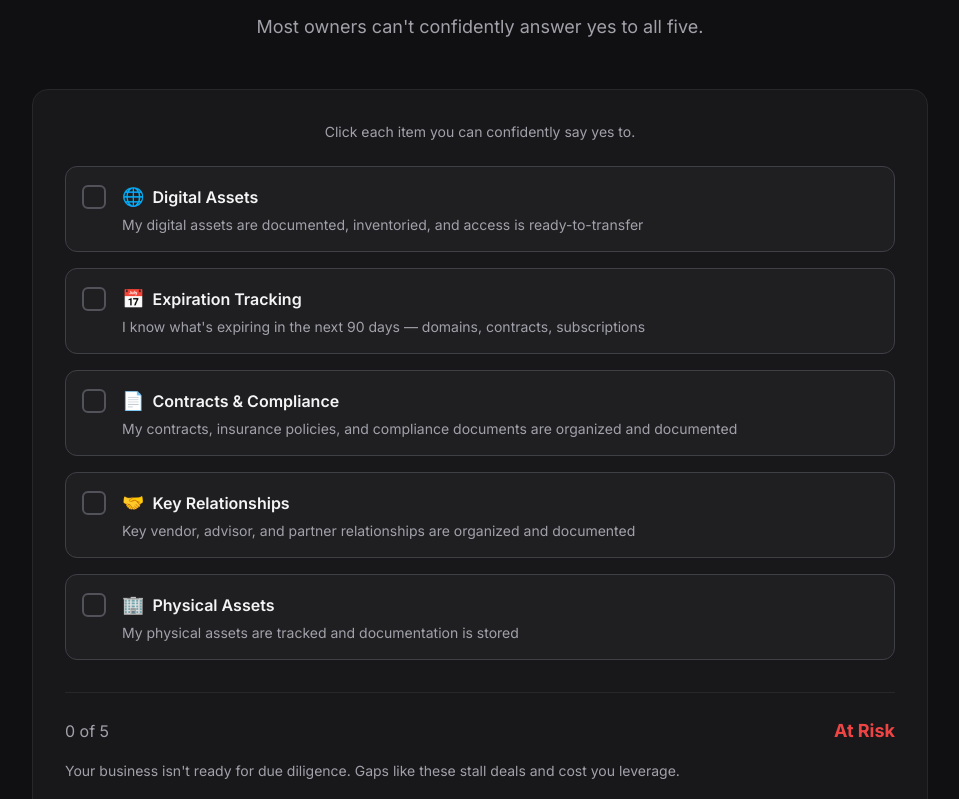
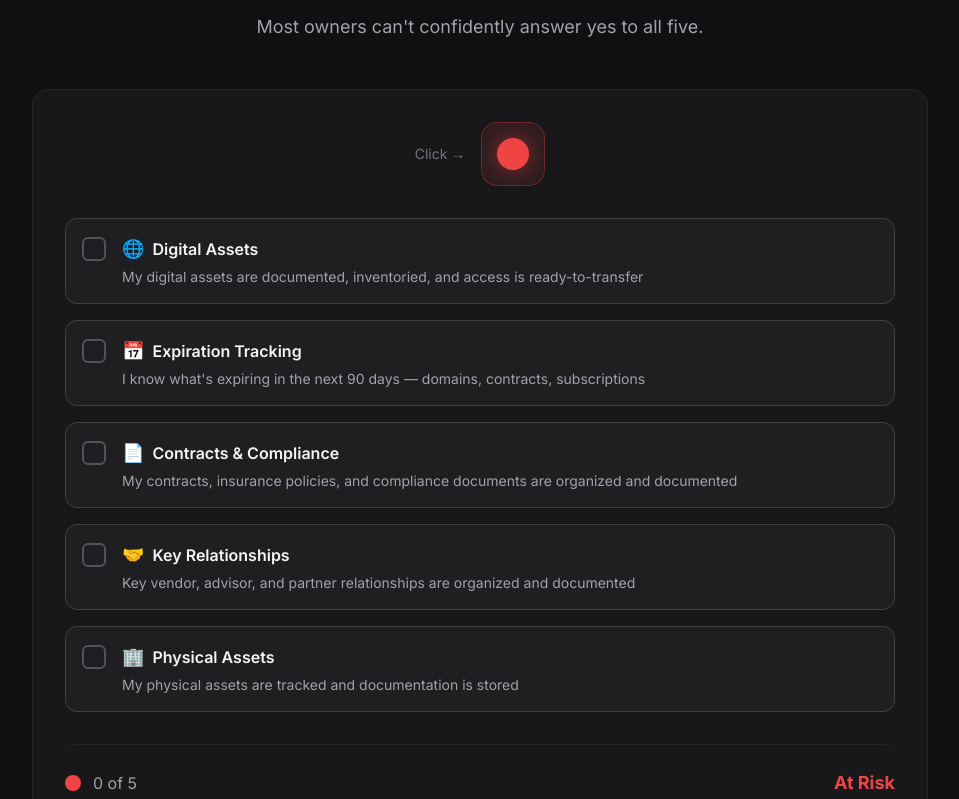
Before and after one commit to rmiskowitz/business-vault, a Next.js app: page / in a window 1280 px wide. Shown: the part 1021-1820 px from the top of the page, without its empty margins (160-1119 px from the left). Built offline with nearby package versions, Linux system fonts and the light colour scheme.

Commit message:
Update page.tsx

```diff
--- a/src/app/page.tsx
+++ b/src/app/page.tsx
@@ -50,6 +50,27 @@ export default function Home() {
     if (count <= 1) return 'text-red-500';
     if (count <= 3) return 'text-amber-500';
     return 'text-emerald-500';
+  };
+
+  const getStatusBgColor = () => {
+    const count = checkedItems.size;
+    if (count <= 1) return 'bg-red-500';
+    if (count <= 3) return 'bg-amber-500';
+    return 'bg-emerald-500';
+  };
+
+  const getStatusBorderColor = () => {
+    const count = checkedItems.size;
+    if (count <= 1) return 'border-red-500/30';
+    if (count <= 3) return 'border-amber-500/30';
+    return 'border-emerald-500/30';
+  };
+
+  const getStatusBgLight = () => {
+    const count = checkedItems.size;
+    if (count <= 1) return 'bg-red-500/10';
+    if (count <= 3) return 'bg-amber-500/10';
+    return 'bg-emerald-500/10';
   };
 
   const getStatusText = () => {
@@ -278,9 +299,15 @@ export default function Home() {
           </p>
 
           <div className="bg-zinc-900 rounded-2xl border border-zinc-800 p-8">
-            <p className="text-zinc-400 text-sm mb-6 text-center">
-              Click each item you can confidently say yes to.
-            </p>
+            {/* Traffic Light Indicator */}
+            <div className="flex items-center justify-center gap-4 mb-8">
+              <div className="text-zinc-500 text-sm">Click →</div>
+              <div className={`w-16 h-16 rounded-2xl flex items-center justify-center transition-all duration-300 ${getStatusBgLight()} border ${getStatusBorderColor()}`}>
+                <div className={`w-8 h-8 rounded-full transition-all duration-300 ${getStatusBgColor()} shadow-lg`}
+                     style={{ boxShadow: `0 0 20px ${checkedItems.size <= 1 ? 'rgba(239,68,68,0.5)' : checkedItems.size <= 3 ? 'rgba(245,158,11,0.5)' : 'rgba(16,185,129,0.5)'}` }}>
+                </div>
+              </div>
+            </div>
 
             <div className="space-y-4">
               {checklistItems.map((item, index) => (
@@ -319,11 +346,15 @@ export default function Home() {
               ))}
             </div>
 
-            <div className="mt-8 pt-6 border-t border-zinc-800">
+            {/* Results Section with Traffic Light Status */}
+            <div className={`mt-8 pt-6 border-t border-zinc-800 rounded-xl transition-all duration-300`}>
               <div className="flex items-center justify-between mb-4">
-                <span className="text-zinc-400">
-                  {checkedItems.size} of 5
-                </span>
+                <div className="flex items-center gap-3">
+                  <div className={`w-4 h-4 rounded-full ${getStatusBgColor()}`}></div>
+                  <span className="text-zinc-400">
+                    {checkedItems.size} of 5
+                  </span>
+                </div>
                 <span className={`font-bold text-lg ${getStatusColor()}`}>
                   {getStatusText()}
                 </span>
```
